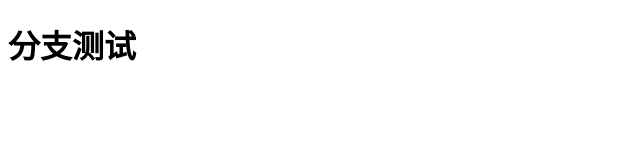
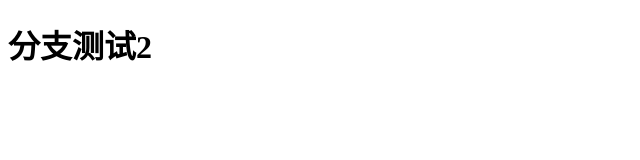
Before and after one commit to csdudu/js_test, a plain HTML site: page index.html in a window 1280 px wide. Shown: the full height of the page, 0-640 px from the left. Drawn offline with Linux system fonts and the light colour scheme.

Commit message:
测试分支

```diff
--- a/index.html
+++ b/index.html
@@ -11,6 +11,6 @@
 	</head>
 
 	<body>
-		<h1>分支测试</h1>
+		<h1>分支测试2</h1>
 	</body>
 </html>
```
